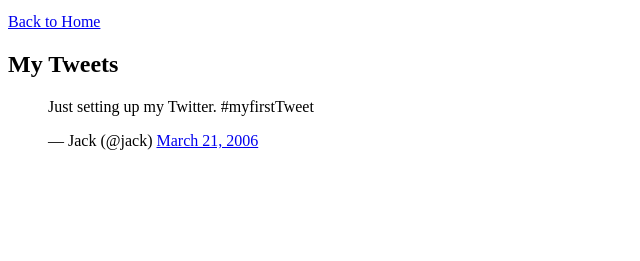
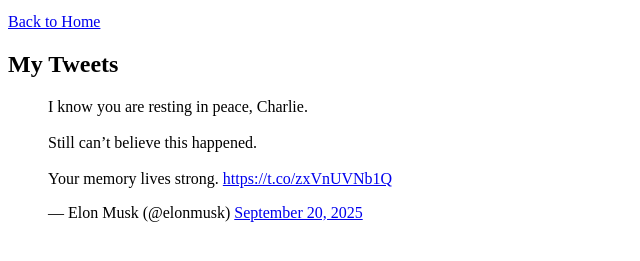
Before and after one commit to MichaelOmosebi/My_First_Portfolio, a plain HTML site: page html_basic/tweets.html in a window 1280 px wide. Shown: the part 101-362 px from the top of the page, without its empty margins (0-640 px from the left). Drawn offline with Linux system fonts and the light colour scheme.

Commit message:
adding an embedded tweets and redirecting to home page

```diff
--- a/html_basic/tweets.html
+++ b/html_basic/tweets.html
@@ -1,9 +1,3 @@
-<!-- Add in the body of the page:
-
-embed at least one tweet (Here’s the official documentation from Twitter about embedding single tweets in a webpage’s HTML code.)
-contain a link to your index.html webpage, for users who may go back to your homepage
-In index.html, add a link to tweets.html, for users landing on your homepage, who want to see your tweets! -->
-
 <!DOCTYPE html>
 <html lang="en">
 
@@ -17,7 +11,7 @@ In index.html, add a link to tweets.html, for users landing on your homepage, wh
     <p>This is a simple HTML document structure.</p>
     <a href="index.html">Back to Home</a>
     <h2>My Tweets</h2>
-    <blockquote class="twitter-tweet"><p lang="en" dir="ltr">Just setting up my Twitter. #myfirstTweet</p>&mdash; Jack (@jack) <a href="https://twitter.com/jack/status/20?ref_src=twsrc%5Etfw">March 21, 2006</a></blockquote>
+    <blockquote class="twitter-tweet"><p lang="en" dir="ltr">I know you are resting in peace, Charlie. <br><br>Still can’t believe this happened. <br><br>Your memory lives strong. <a href="https://t.co/zxVnUVNb1Q">https://t.co/zxVnUVNb1Q</a></p>&mdash; Elon Musk (@elonmusk) <a href="https://twitter.com/elonmusk/status/1969268469242777670?ref_src=twsrc%5Etfw">September 20, 2025</a></blockquote>
     <script async src="https://platform.twitter.com/widgets.js" charset="utf-8"></script>
 </body>
 </html>
```
